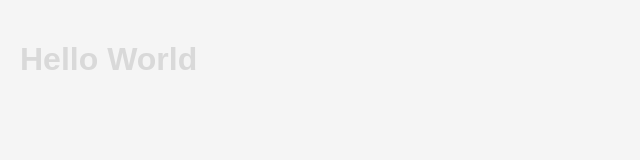
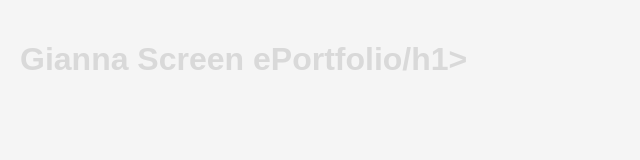
Before and after one commit to gscreen-sketch/Gianna-Screen-ePortfolio, a plain HTML site: page index.html in a window 1280 px wide. Shown: the whole page, without its empty margins (0-640 px from the left). Drawn offline with Linux system fonts and the light colour scheme.

Commit message:
Update index.html

```diff
--- a/index.html
+++ b/index.html
@@ -6,6 +6,6 @@
   <link rel="stylesheet" href="style.css">
 </head>
 <body>
-  <h1>Hello World</h1>
+  <h1>Gianna Screen ePortfolio/h1>
 </body>
 </html>
```
